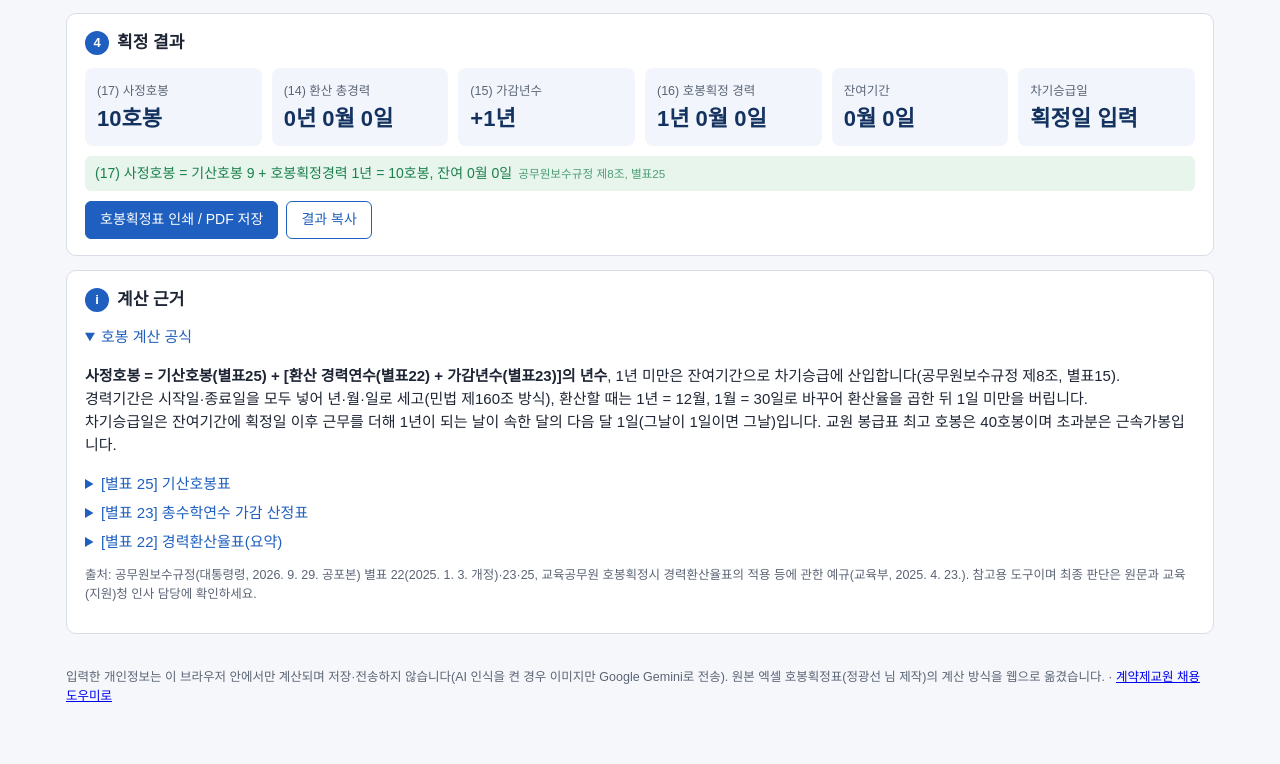
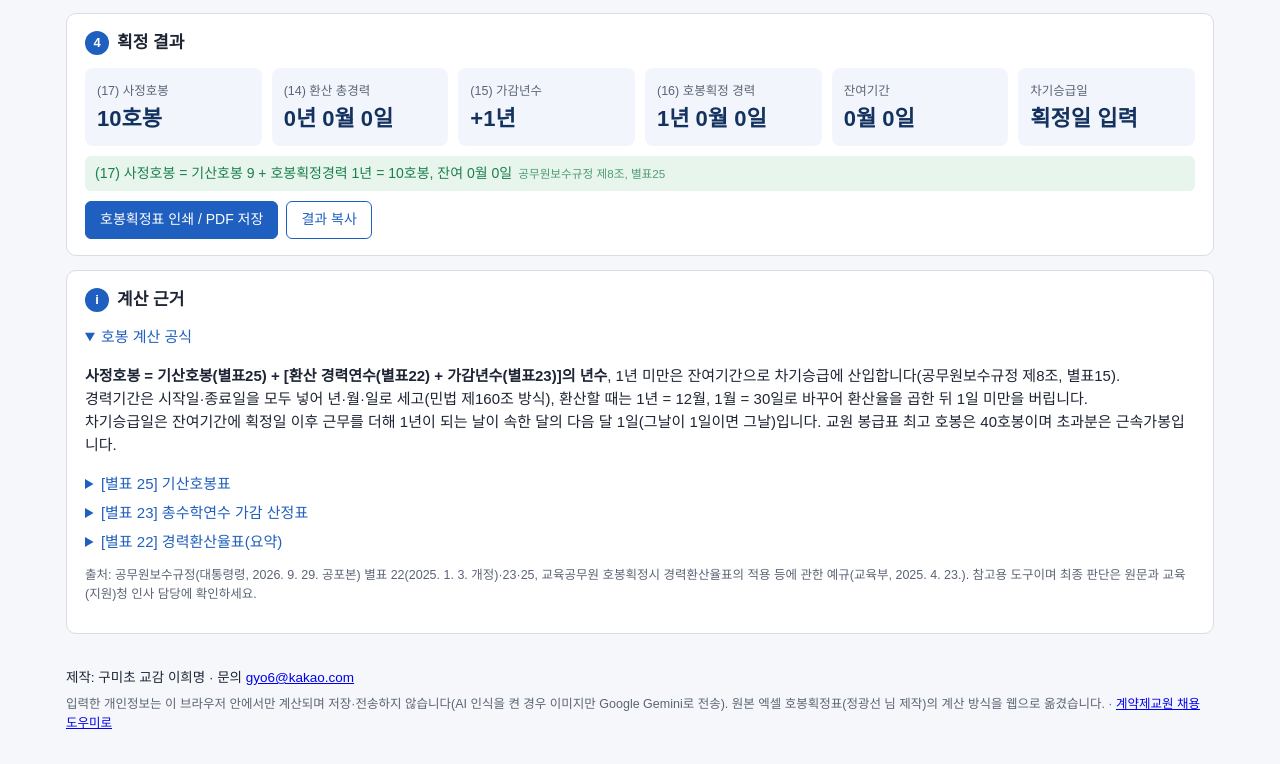
Before and after one commit to gyo6star8i/contract-teacher-helper, a plain HTML site: page hobong/index.html in a window 1280 px wide. Shown: the part 1198-1962 px from the top of the page. Before the commit the page ends 1935 px from the top, so only its background shows below. Drawn offline with Linux system fonts and the light colour scheme.

Commit message:
호봉획정 도우미: 제작자·문의처 표기
Co-Authored-By: Claude Opus 5.5 <noreply@anthropic.com>
Claude-Session: https://claude.ai/code/session_01YDtzuKihN7iuxWzQ5U55PY

```diff
--- a/hobong/index.html
+++ b/hobong/index.html
@@ -174,7 +174,7 @@ footer{max-width:1180px;margin:0 auto;padding:4px 16px 30px;color:var(--sub);fon
   <p class="hint">출처: 공무원보수규정(대통령령, 2026. 9. 29. 공포본) 별표 22(2025. 1. 3. 개정)·23·25, 교육공무원 호봉획정시 경력환산율표의 적용 등에 관한 예규(교육부, 2025. 4. 23.). 참고용 도구이며 최종 판단은 원문과 교육(지원)청 인사 담당에 확인하세요.</p>
 </section>
 </main>
-<footer>입력한 개인정보는 이 브라우저 안에서만 계산되며 저장·전송하지 않습니다(AI 인식을 켠 경우 이미지만 Google Gemini로 전송). 원본 엑셀 호봉획정표(정광선 님 제작)의 계산 방식을 웹으로 옮겼습니다. · <a href="../">계약제교원 채용 도우미로</a></footer>
+<footer><div style="font-size:13.5px;color:var(--ink);margin-bottom:6px">제작: 구미초 교감 이희명 · 문의 <a href="mailto:gyo6@kakao.com">gyo6@kakao.com</a></div>입력한 개인정보는 이 브라우저 안에서만 계산되며 저장·전송하지 않습니다(AI 인식을 켠 경우 이미지만 Google Gemini로 전송). 원본 엑셀 호봉획정표(정광선 님 제작)의 계산 방식을 웹으로 옮겼습니다. · <a href="../">계약제교원 채용 도우미로</a></footer>
 
 <div id="printArea"></div>
 <script src="engine.js"></script>
```
Also changed, not shown: 1 other file.
